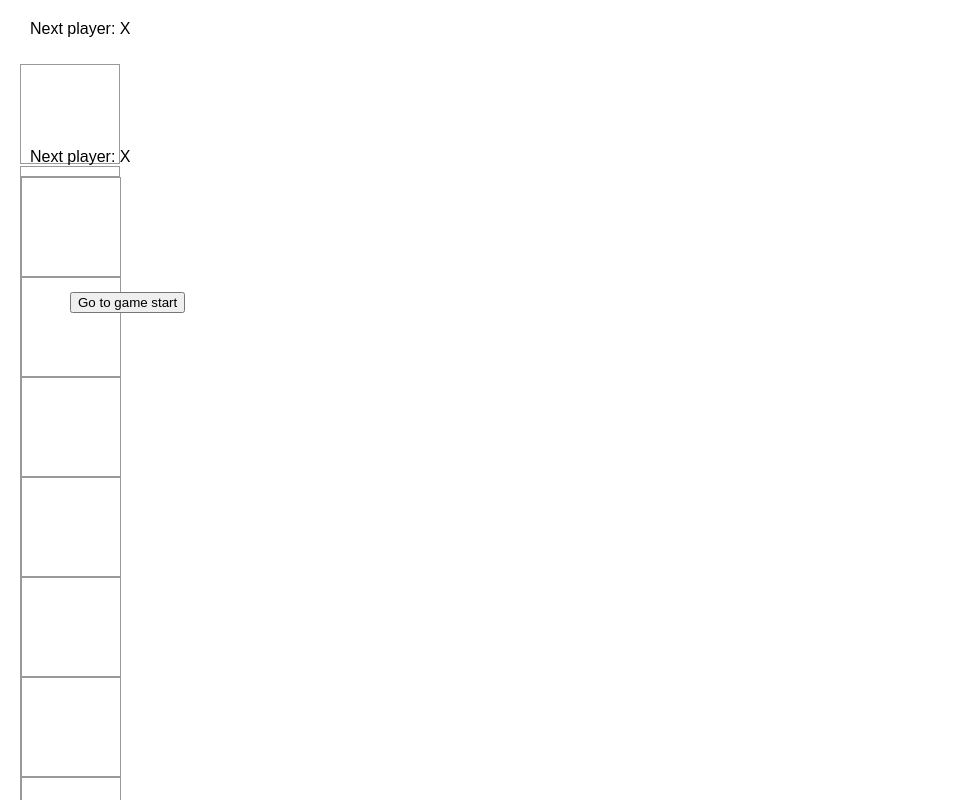
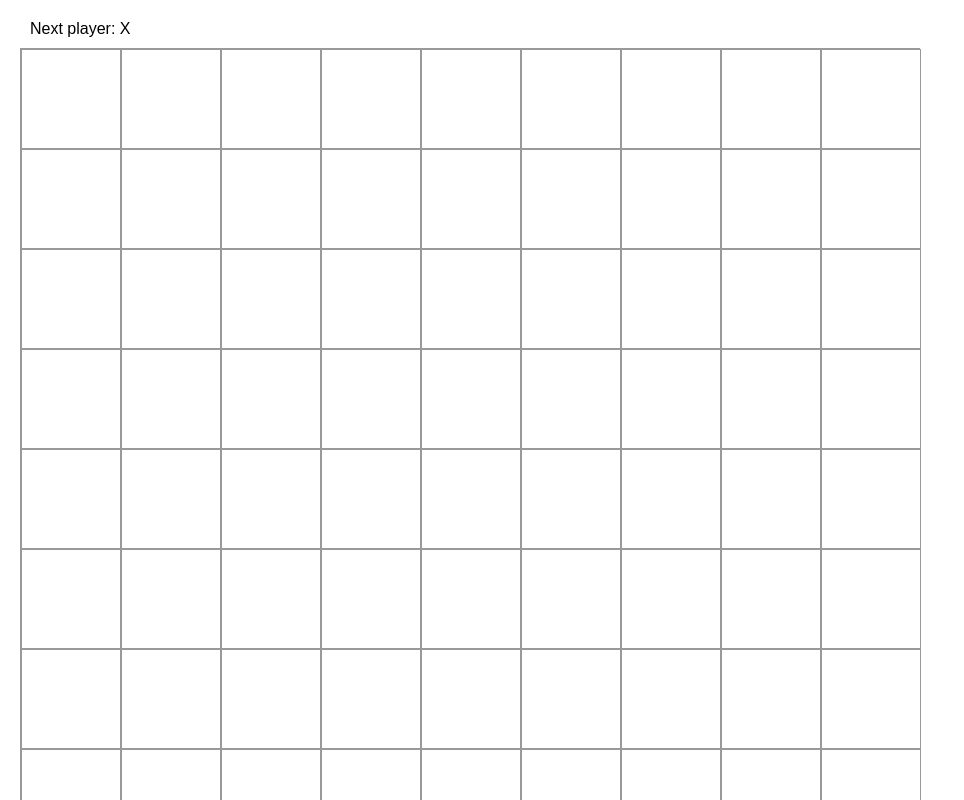
Before and after one commit to Vengo/hello-react, a React (Create React App) app: page / in a window 1280 px wide. Shown: the top 800 px of the page, without its empty margins (0-964 px from the left). Built offline with nearby package versions, Linux system fonts and the light colour scheme.

Commit message:
I think I learned what I was doing wrong with grids!

```diff
--- a/src/App.js
+++ b/src/App.js
@@ -1,8 +1,17 @@
 import { useState } from 'react';
 
-const squareBoardSize = 3;
+// Get the root element of the document
+// const root = document.documentElement;
+// Get the value of the CSS variable
+const squareBoardSize = 9;
+
 const rowCount = squareBoardSize;
 const colCount = squareBoardSize;
+const squareCount = rowCount*colCount;
+
+var root = document.querySelector(':root');
+root.style.setProperty('--row-count', rowCount)
+root.style.setProperty('--col-count', colCount)
 
 const letters="abcdefghijklmnopqrstuvwxyz"
 
@@ -137,9 +146,6 @@ export default function Game() {
 
   return (
     <div className="game">
-      <div className="game-board">
-        <Board xIsNext={xIsNext} squares={currentSquares} onPlay={handlePlay} />
-      </div>
       <div>
         <GridBoard xIsNext={xIsNext} squares={currentSquares} onPlay={handlePlay} />
       </div>
--- a/src/styles.css
+++ b/src/styles.css
@@ -101,20 +101,19 @@ body {
 }
 
 .game {
-  display: block;
+  display:block;
   flex-direction: row;
 }
 
 .game-board {
-  display:block;
+  display:flex;
   grid-template-columns: 0.25*var(--square-size) calc(var(--col-count)*var(--square-size));
 }
 
 .grid-game-board {
   display:grid;
-  grid-template-columns: calc(var(--col-count)*var(--square-size));
-  width: calc(var(--col-count)*var(--square-size));
-  height: var(--square-size);
+  grid-template-columns: repeat(var(--col-count),var(--square-size));
+  grid-template-rows: repeat(var(--rows-count),var(--square-size));
 }
 
 .game-info {
```
